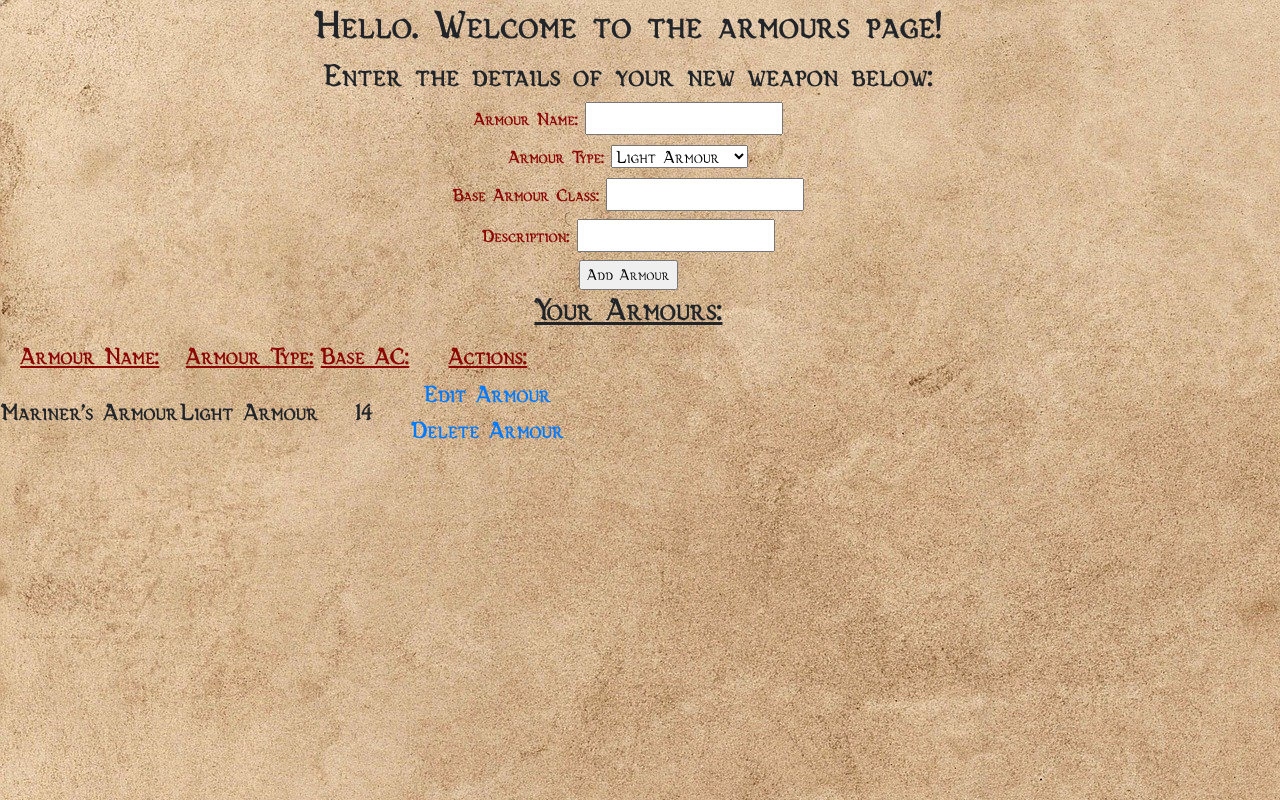
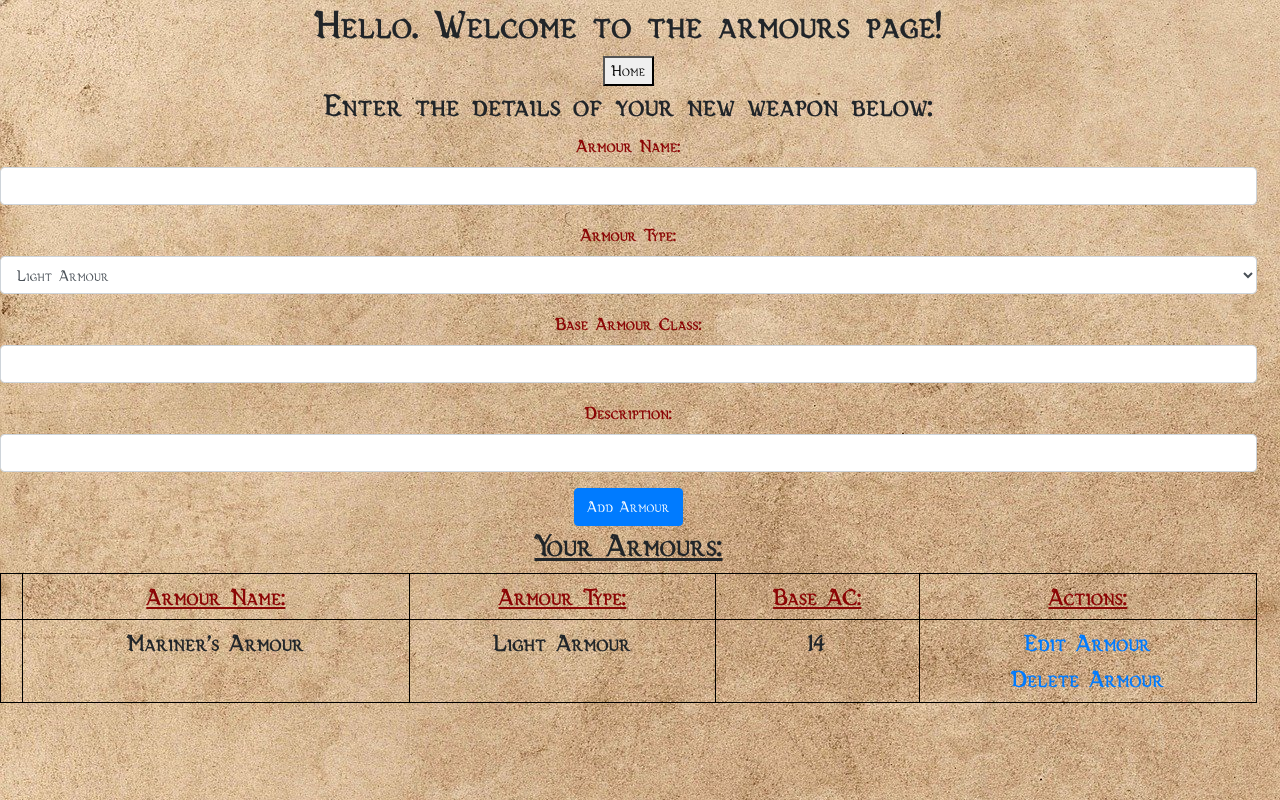
Before and after one commit to Pikmaniac369/C16302271-Final_Year_Project, a Flask app: page /armours.html in a window 1280 px wide. Run offline with Flask 2, Linux system fonts and the light colour scheme; data comes from the database, SQL or seed files in the repository; both versions use the stored data as it was after the commit; some libraries are stand-ins or nearby versions.

Commit message:
Styled the Armours page. Added a Home button to every page that links to the Dashboard. Corrected an error where the Armours page's form was trying to submit to the Weapons page.

```diff
--- a/templates/armours.html
+++ b/templates/armours.html
@@ -6,37 +6,58 @@
 
 {% block content %}
 <div class="content">
-    <h1 style="text-align: center;">Hello. Welcome to the armours page!</h1 style="text-align: center;">
-    <h2 style="text-align: center;">Enter the details of your new weapon below:</h2>
+    <h1>Hello. Welcome to the armours page!</h1>
+    <button id="characterDashboardButton" onclick="window.location.href = './dashboard.html';">Home</button>
+    <h2>Enter the details of your new weapon below:</h2>
     <div class="form">
-        <form action="weapons.html" method="POST">
-            <label>Armour Name: <input type="text" name="aName" id="aName" required></label>
-            <br>
-            <label>Armour Type: <select name="aType" id="aType">
+        <form action="armours.html" method="POST">
+
+            <div class="form-group">
+                <label>Armour Name: </label>
+                <input type="text" name="aName" class="form-control" id="aName" required>
+            </div>
+
+            <div class="form-group">
+                <label>Armour Type: </label>
+                <select name="aType" class="form-control" id="aType">
                     <option value="Light Armour">Light Armour</option>
                     <option value="Medium Armour">Medium Armour</option>
                     <option value="Heavy Armour">Heavy Armour</option>
-            </select></label>
-            <br>
-            <label>Base Armour Class: <input type="text" name="aBase" id="aBase"></label>
-            <br>
-            <label>Description: <input type="text" name="aDesc" id="aDesc"></label>
-            <br>
-            <input type="submit" value="Add Armour">
-            <br>
+                </select>
+            </div>
+
+            <div class="form-group">
+                <label>Base Armour Class: </label>
+                <input type="number" name="aBase" class="form-control" id="aBase">
+            </div>
+
+            <div class="form-group">
+                <label>Description: </label>
+                <input type="text" name="aDesc" class="form-control" id="aDesc">
+            </div>
+
+            <button type="submit" class="btn btn-primary">Add Armour</button>
+
         </form>
     </div>
     {% if armours|length >= 1 %}
-    <h2 style="text-align: center;"><b><u>Your Armours:</u></b></h2>
-    <table>
+    <h2><b><u>Your Armours:</u></b></h2>
+    <table class="table table-bordered table-sm">
+
+        <thead>
             <tr>
-            <th><b><u>Armour Name:</u></b></th>
-            <th><b><u>Armour Type:</u></b></th>
-            <th><b><u>Base AC:</u></b></th>
-            <th><b><u>Actions:</u></b></th>
+                <th scope="col"></th>
+                <th scope="col"><b><u>Armour Name:</u></b></th>
+                <th scope="col"><b><u>Armour Type:</u></b></th>
+                <th scope="col"><b><u>Base AC:</u></b></th>
+                <th scope="col"><b><u>Actions:</u></b></th>
             </tr>
+        </thead>
+
+        <tbody>
             {% for armour in armours %}
                 <tr>
+                    <th scope="row"></th>
                     <td>{{ armour.aName }}</td>
                     <td>{{ armour.aType }}</td>
                     <td>{{ armour.aBase }}</td>
@@ -47,6 +68,9 @@
                     </td>
                 </tr>
             {% endfor %}
+        </tbody>
+
+
 
     </table>
     {% endif %}
--- a/templates/locations.html
+++ b/templates/locations.html
@@ -7,6 +7,7 @@
 {% block content %}
 <div class="content">
     <h1 style="text-align: center;">Hello. Welcome to the locations page!</h1>
+    <button id="characterDashboardButton" onclick="window.location.href = './dashboard.html';">Home</button>
     <h2 style="text-align: center;">Enter the details of your new location below:</h2>
     <div class="form">
         <form action="locations.html" method="POST">
--- a/templates/updateArmour.html
+++ b/templates/updateArmour.html
@@ -6,6 +6,7 @@
 
 {% block content %}
 <div class="content">
+    <button id="characterDashboardButton" onclick="window.location.href = './dashboard.html';">Home</button>
     <h1>Update your armour below:</h1>
 
     <div class="form">
--- a/templates/updateCharacter.html
+++ b/templates/updateCharacter.html
@@ -6,6 +6,7 @@
 
 {% block content %}
 <div class="content">
+    <button id="characterDashboardButton" onclick="window.location.href = './dashboard.html';">Home</button>
     <h1>Update your character below:</h1>
 
     <div class="form">
--- a/templates/updateLocation.html
+++ b/templates/updateLocation.html
@@ -6,6 +6,7 @@
 
 {% block content %}
 <div class="content">
+    <button id="characterDashboardButton" onclick="window.location.href = './dashboard.html';">Home</button>
     <h1>Update your location below:</h1>
 
     <div class="form">
--- a/templates/updateWeapon.html
+++ b/templates/updateWeapon.html
@@ -6,6 +6,7 @@
 
 {% block content %}
 <div class="content">
+    <button id="characterDashboardButton" onclick="window.location.href = './dashboard.html';">Home</button>
     <h1>Update your weapon below:</h1>
 
     <div class="form">
--- a/templates/weapons.html
+++ b/templates/weapons.html
@@ -7,6 +7,7 @@
 {% block content %}
 <div class="content">
     <h1>Hello. Welcome to the weapons page!</h1>
+    <button id="characterDashboardButton" onclick="window.location.href = './dashboard.html';">Home</button>
     <h2>Enter the details of your new weapon below:</h2>
     <div class="form">
         <form action="weapons.html" method="POST" enctype="multipart/form-data">
```
Also changed, not shown: projectDB.db. Lines whose indentation alone changed are shown as unchanged.
